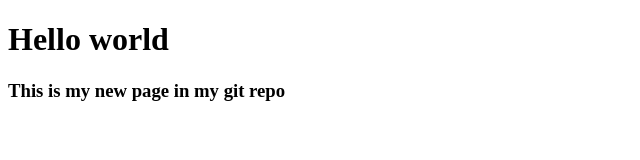
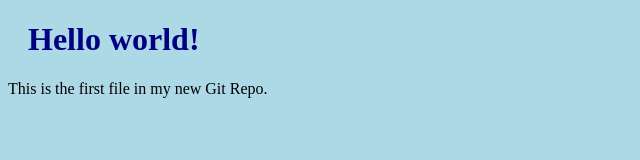
Before and after one commit to Abhinav-KG-24/Hello-world, a plain HTML site: page index.html in a window 1280 px wide. Shown: the whole page, without its empty margins (0-640 px from the left). Drawn offline with Linux system fonts and the light colour scheme.

Commit message:
First release of Hello World!

```diff
--- /dev/null
+++ b/blueStyle.css
@@ -0,0 +1,8 @@
+body {
+    background-color: lightblue;
+    }
+
+    h1 {
+    color: navy;
+    margin-left: 20px;
+    }
--- a/index.html
+++ b/index.html
@@ -1,12 +1,13 @@
 <!DOCTYPE html>
-<html lang="en">
+<html>
 <head>
-    <meta charset="UTF-8">
-    <meta name="viewport" content="width=device-width, initial-scale=1.0">
-    <title>Document</title>
+<title>Hello World!</title>
+<link rel="stylesheet" href="bluestyle.css">
 </head>
 <body>
-    <h1>Hello world</h1>
-    <h3>This is my new page in my git repo</h3>
+
+<h1>Hello world!</h1>
+<p>This is the first file in my new Git Repo.</p>
+
 </body>
 </html>
```
